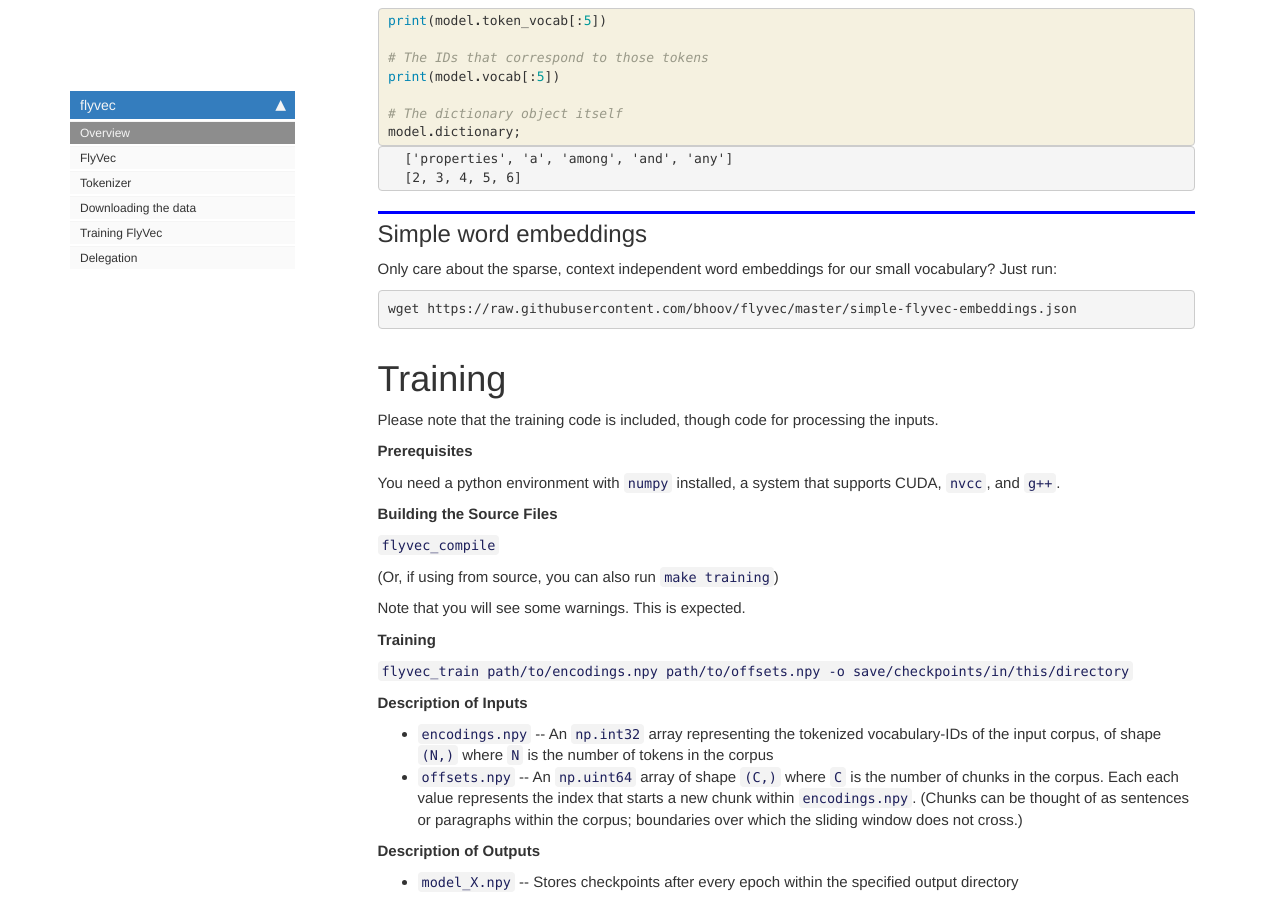
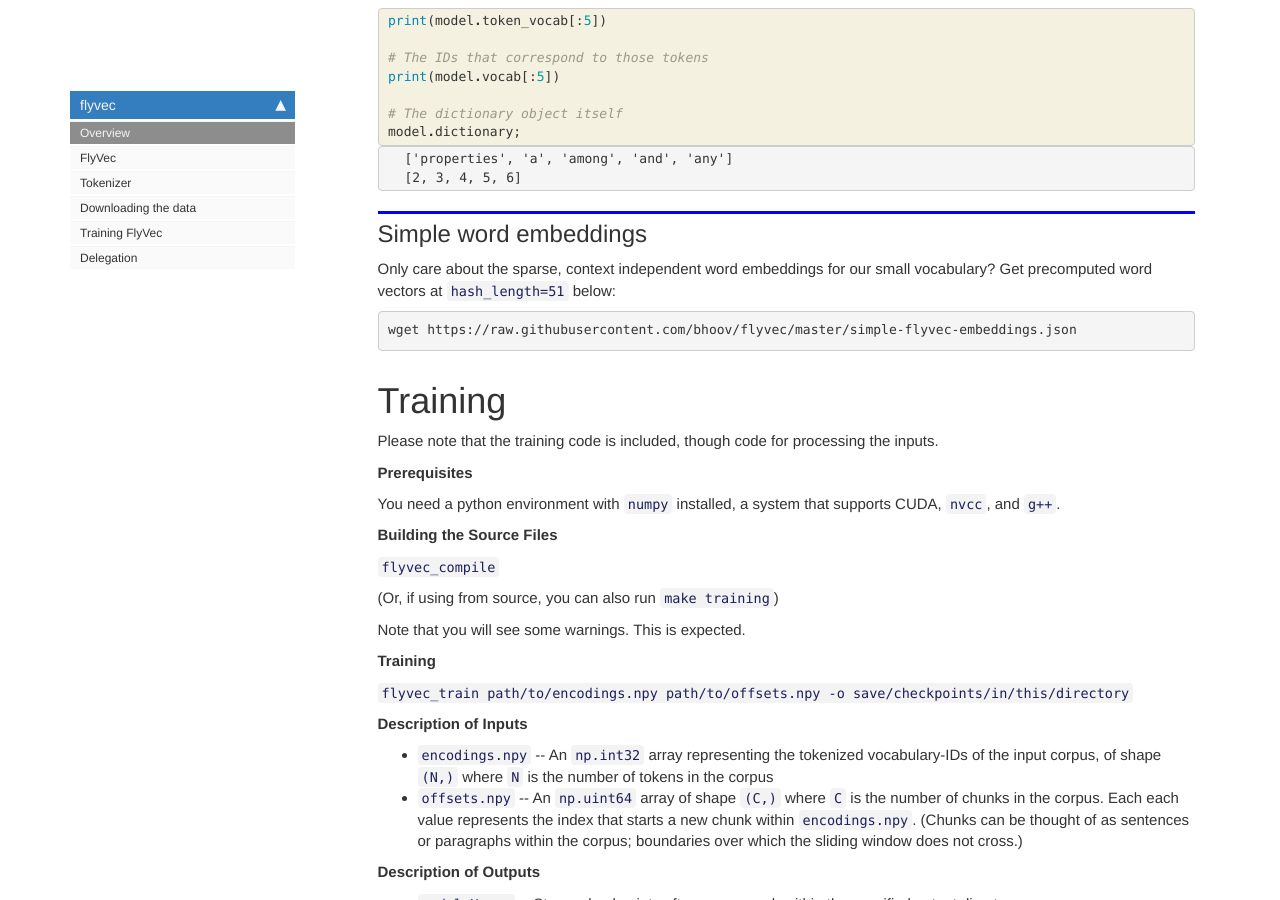
Before and after one commit to bhoov/flyvec, a Jekyll site: the page built from docs/index.html, in a window 1280 px wide and 900 px high, scrolled down 2313 px. Built offline with Jekyll 4.4.1, drawn with Linux system fonts in a browser that asks for light colours; nearby versions of some CDN libraries; comment, search, counter and statistics services are not loaded.

Commit message:
Update README

```diff
--- a/docs/index.html
+++ b/docs/index.html
@@ -314,7 +314,7 @@ EMBEDDINGS:  [[0 1 0 ... 0 0 0]
 </div>
 <div class="cell border-box-sizing text_cell rendered"><div class="inner_cell">
 <div class="text_cell_render border-box-sizing rendered_html">
-<p>Only care about the sparse, context independent word embeddings for our small vocabulary? Just run:</p>
+<p>Only care about the sparse, context independent word embeddings for our small vocabulary? Get precomputed word vectors at <code>hash_length=51</code> below:</p>
 
 <pre><code>wget https://raw.githubusercontent.com/bhoov/flyvec/master/simple-flyvec-embeddings.json</code></pre>
 
```
Also changed, not shown: README.md, 1 other file.
